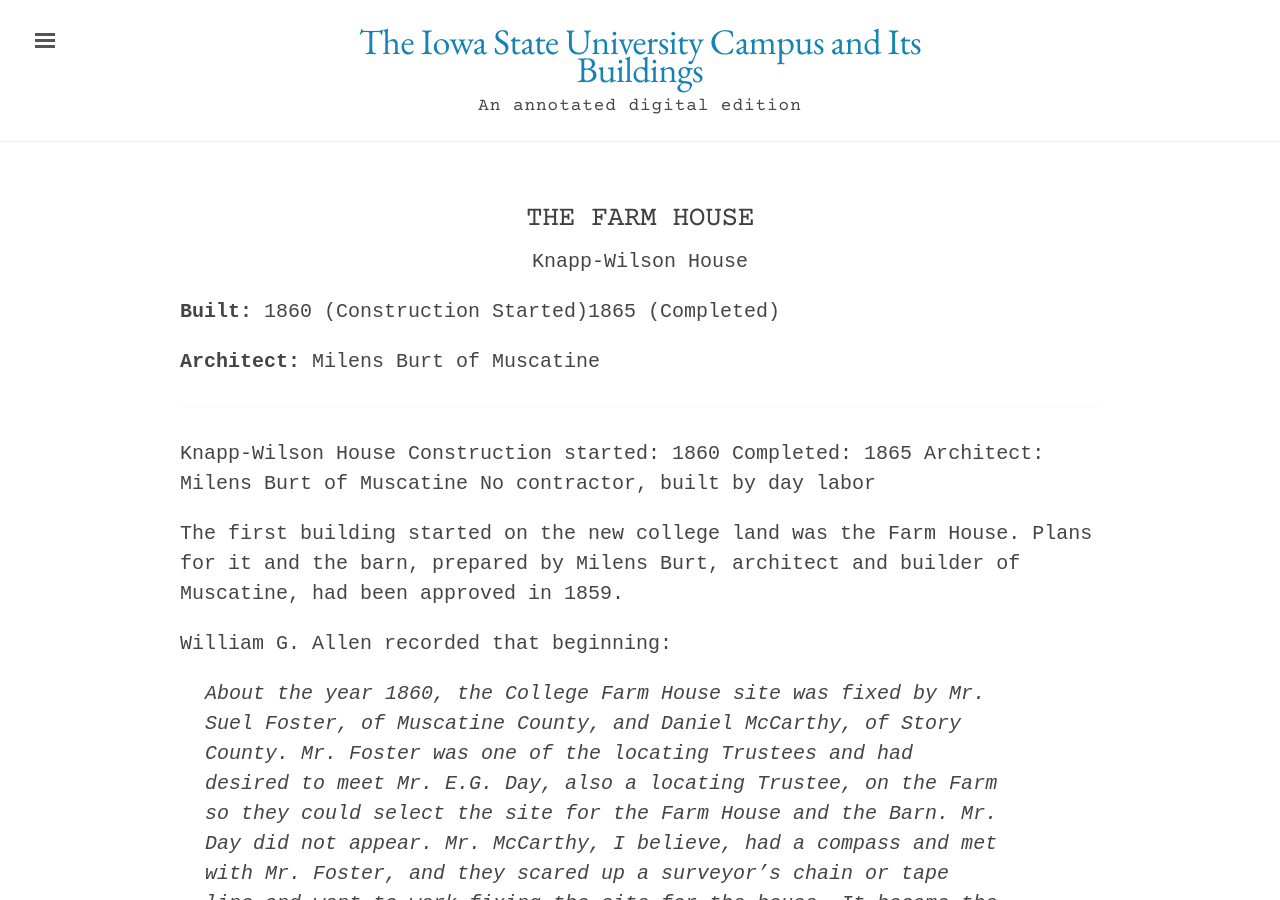
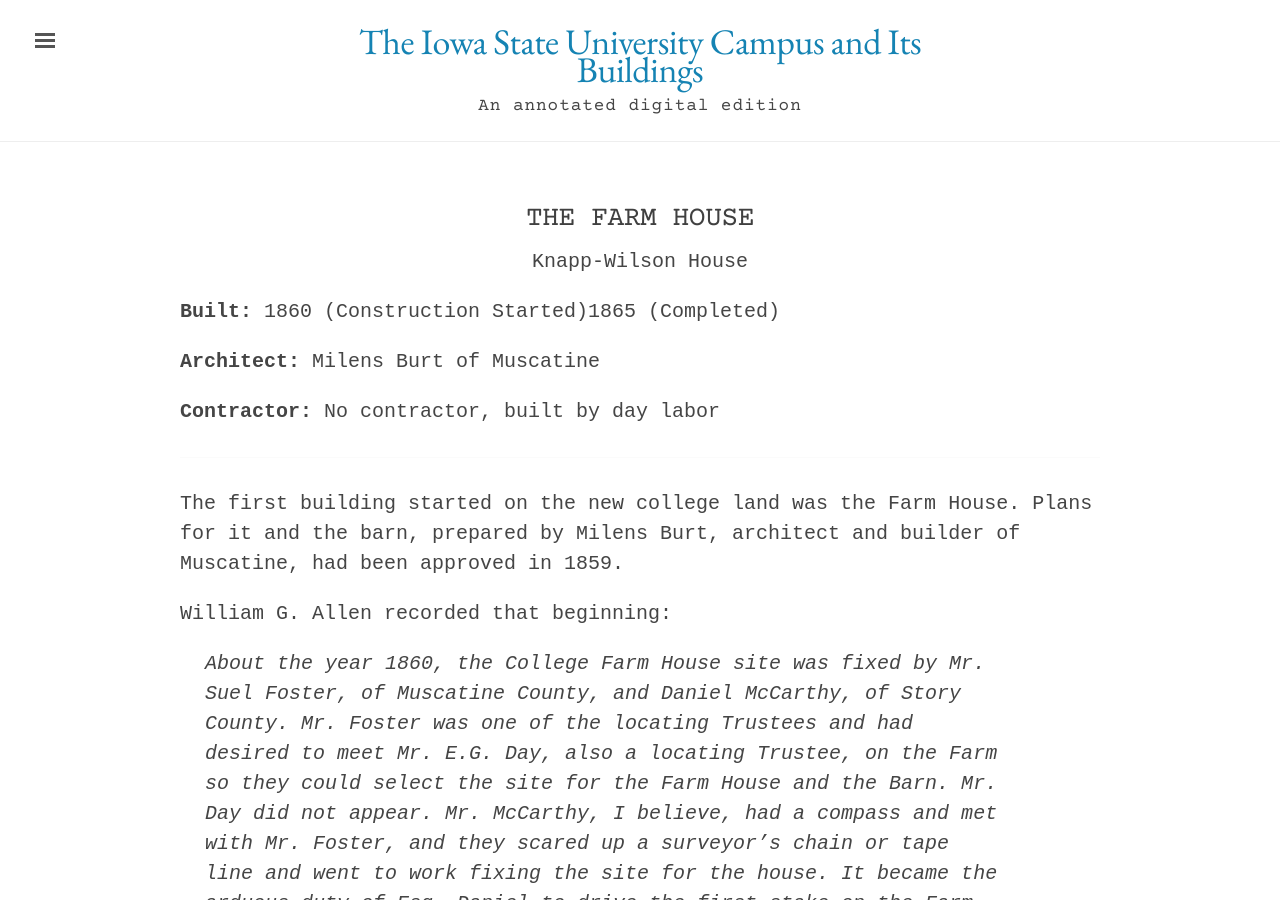
Before and after one commit to emanderson811/day-edition, a Jekyll site: the page built from _texts/buildings/070day-farm-house.md, in a window 1280 px wide and 900 px high. Built offline with Jekyll 4.4.1, drawn with Linux system fonts in a browser that asks for light colours.

Commit message:
Update 070day-farm-house.md

```diff
--- a/_texts/buildings/070day-farm-house.md
+++ b/_texts/buildings/070day-farm-house.md
@@ -7,7 +7,7 @@
   - "1865 (Completed)"
 addition:
 architect: "Milens Burt of Muscatine"
-contractor:
+contractor: "No contractor, built by day labor"
 razed:
 author:
 rights: Public Domain
@@ -15,9 +15,6 @@
 publication-date: 1980
 ---
 ---
-
-Knapp-Wilson House
-Construction started: 1860 Completed: 1865 Architect: Milens Burt of Muscatine No contractor, built by day labor
 
 The first building started on the new college land was the Farm House. Plans for it and the barn, prepared by Milens Burt, architect and builder of Muscatine, had been approved in 1859.
 
```
